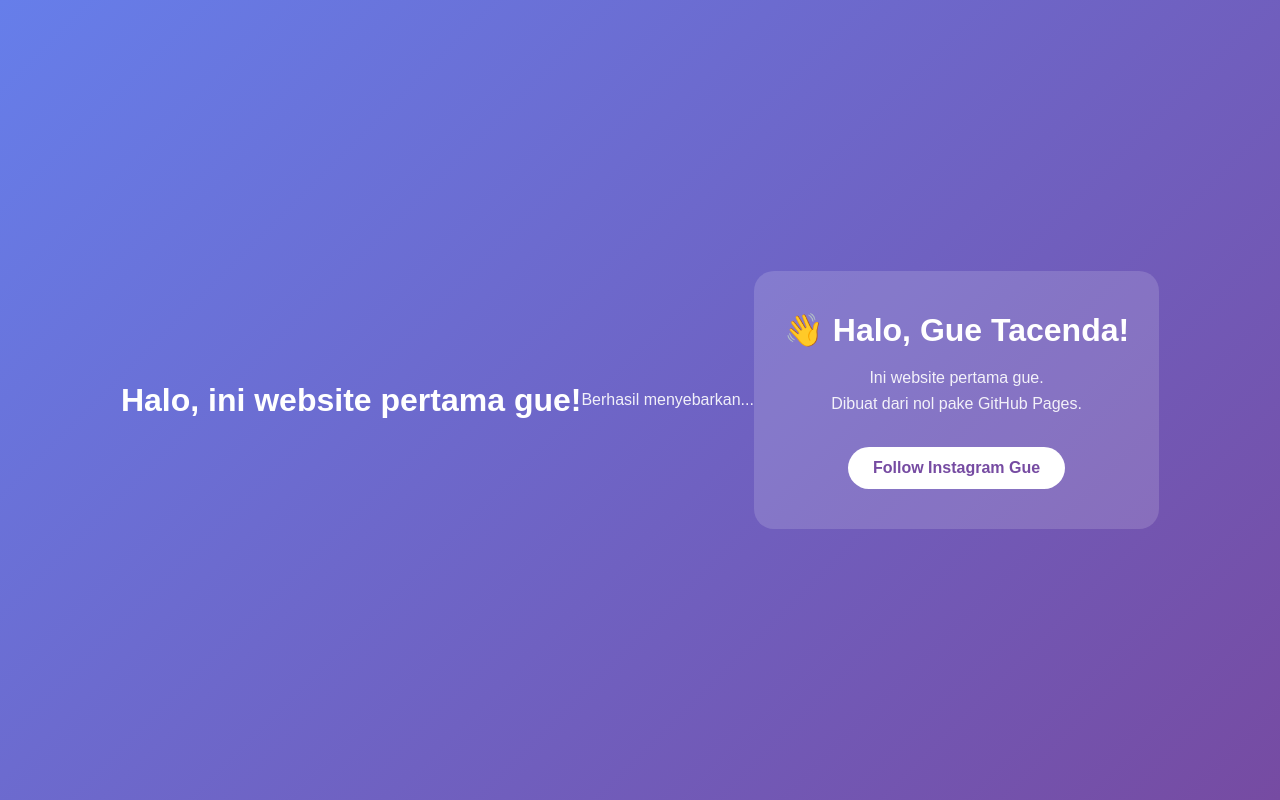
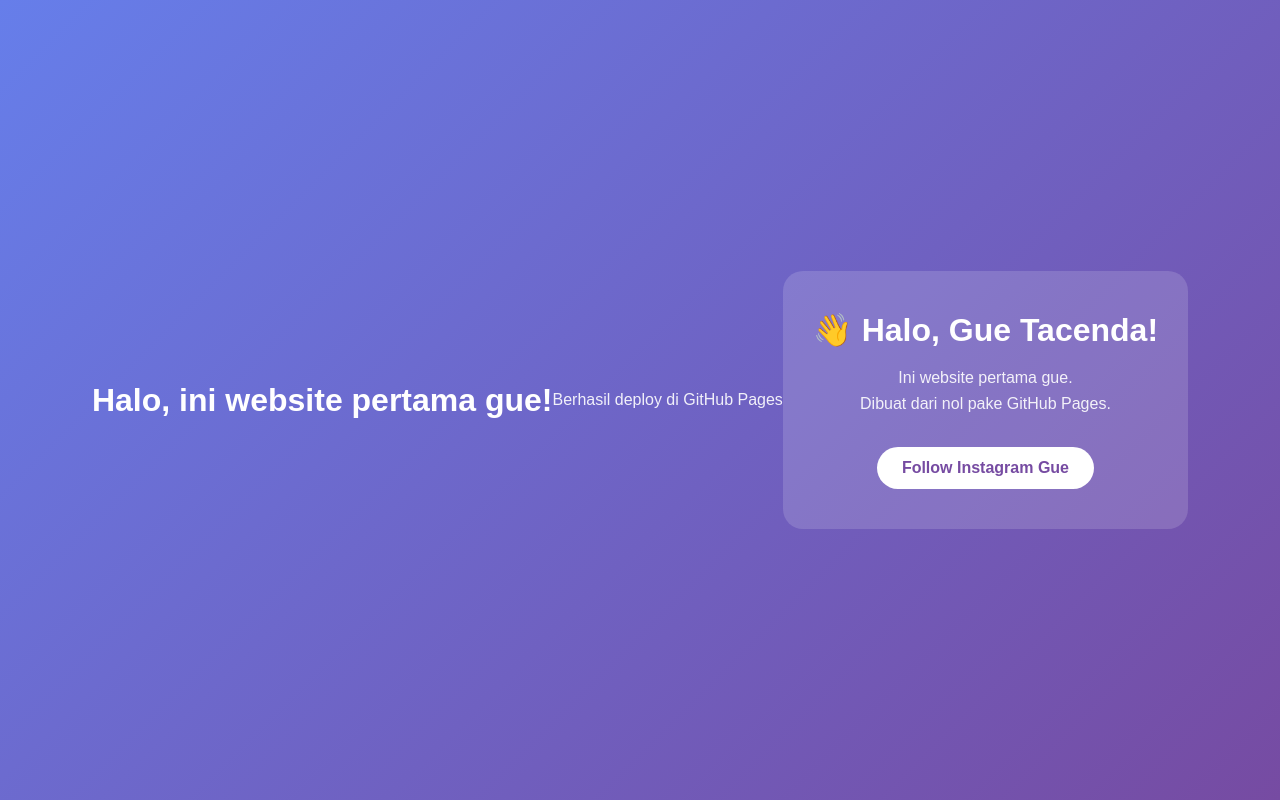
Before and after one commit to Goldaco/Belajar--pertama, a plain HTML site: page index.html in a window 1280 px wide. Drawn offline with Linux system fonts and the light colour scheme.

Commit message:
Update index.html

```diff
--- a/index.html
+++ b/index.html
@@ -1,5 +1,5 @@
    <h1>Halo, ini website pertama gue!</h1>
-   <p>Berhasil menyebarkan...</p>
+   <p>Berhasil deploy di GitHub Pages</p>
 <!DOCTYPE html>
 <html>
 <head>
```
